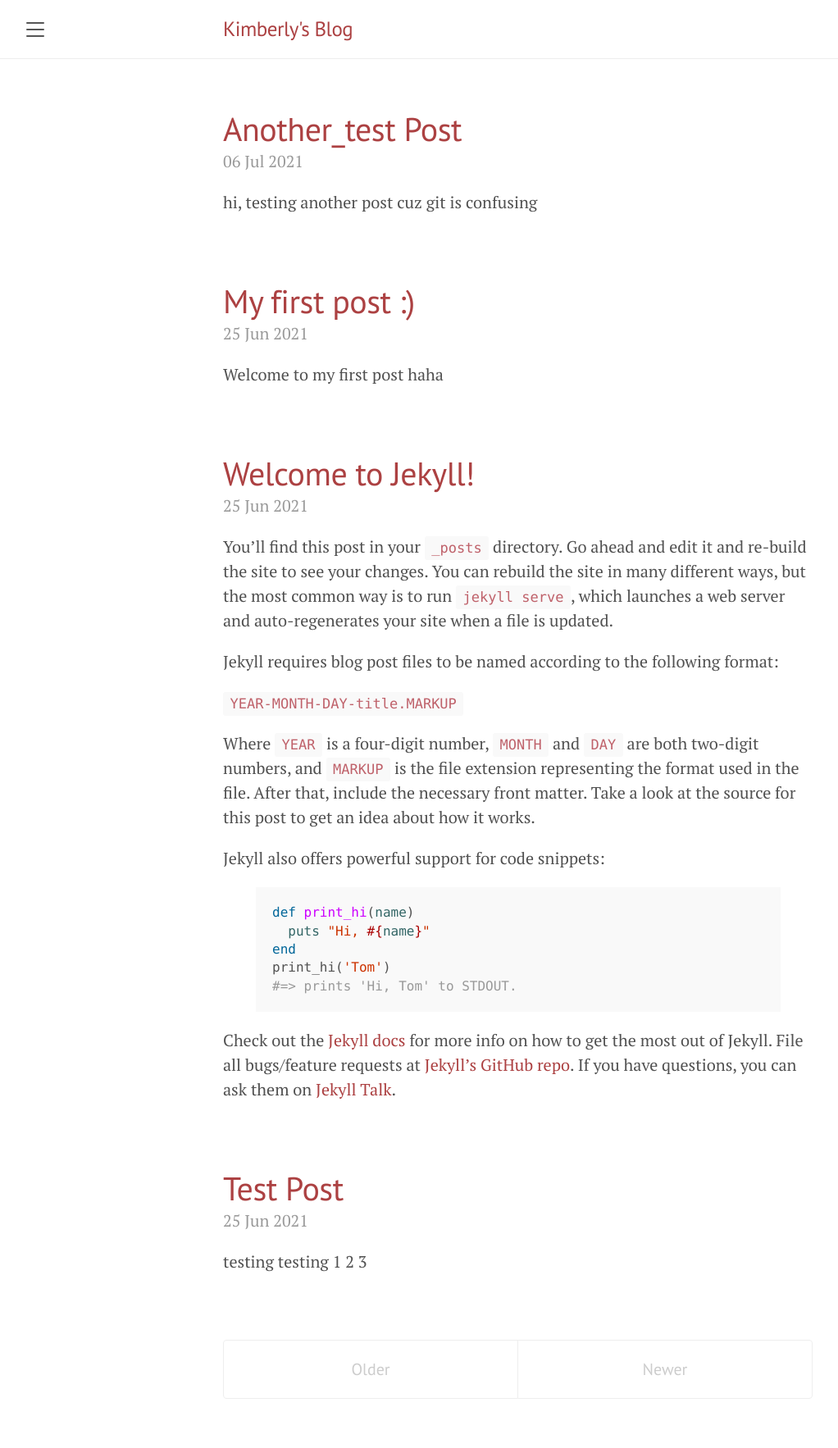
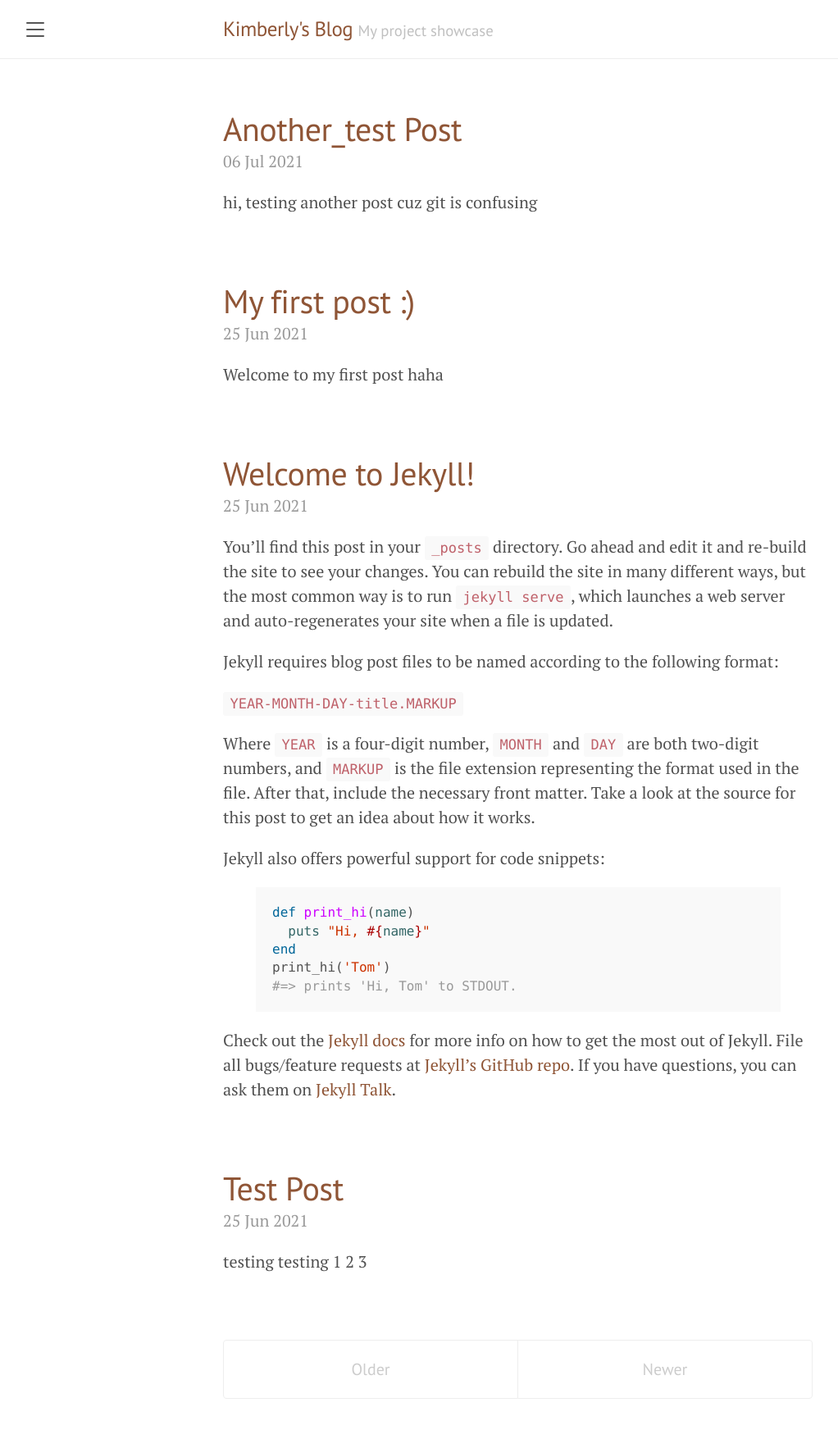
Before and after one commit to kimcchen/blog, a Jekyll site: the page built from index.html, in a window 1280 px wide. Shown: the whole page at 82% size, without its empty margins (8-1030 px from the left). Built offline with Jekyll 4.4.1, drawn with Linux system fonts in a browser that asks for light colours; the list of posts is cut into pages by our own code.

Commit message:
changed color of bg

```diff
--- a/_config.yml
+++ b/_config.yml
@@ -1,6 +1,6 @@
 # Setup
 title:               Kimberly's Blog
-# tagline:             'A Jekyll theme'
+tagline:             'My project showcase'
 description:         "wassup ;) I'll be posting my CS adventures, projects, and achievements here!"
 url:                 https://kimcchen.github.io/
 baseurl:             /
--- a/_includes/sidebar.html
+++ b/_includes/sidebar.html
@@ -25,8 +25,8 @@
       {% endif %}
     {% endfor %}
 
-    <a class="sidebar-nav-item" href="{{ site.github.repo }}/archive/v{{ site.version }}.zip">Download</a>
-    <a class="sidebar-nav-item" href="{{ site.github.repo }}">GitHub project</a>
+    <!-- <a class="sidebar-nav-item" href="{{ site.github.repo }}/archive/v{{ site.version }}.zip">Projects</a> -->
+    <a class="sidebar-nav-item" href="https://github.com/kimcchen">GitHub</a>
     <span class="sidebar-nav-item">Currently v{{ site.version }}</span>
   </nav>
 
--- a/_layouts/default.html
+++ b/_layouts/default.html
@@ -3,7 +3,8 @@
 
   {% include head.html %}
 
-  <body class="theme-base-08">
+  <body class="theme-base-0f
+">
 
     {% include sidebar.html %}
 
```
Also changed, not shown: projects.md (added, +9 -0 lines).
